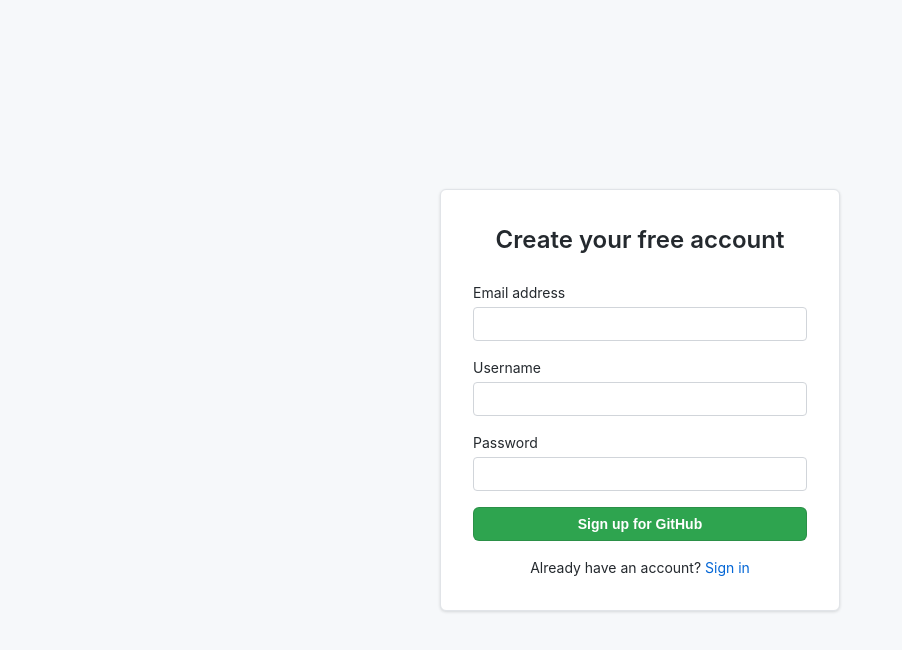
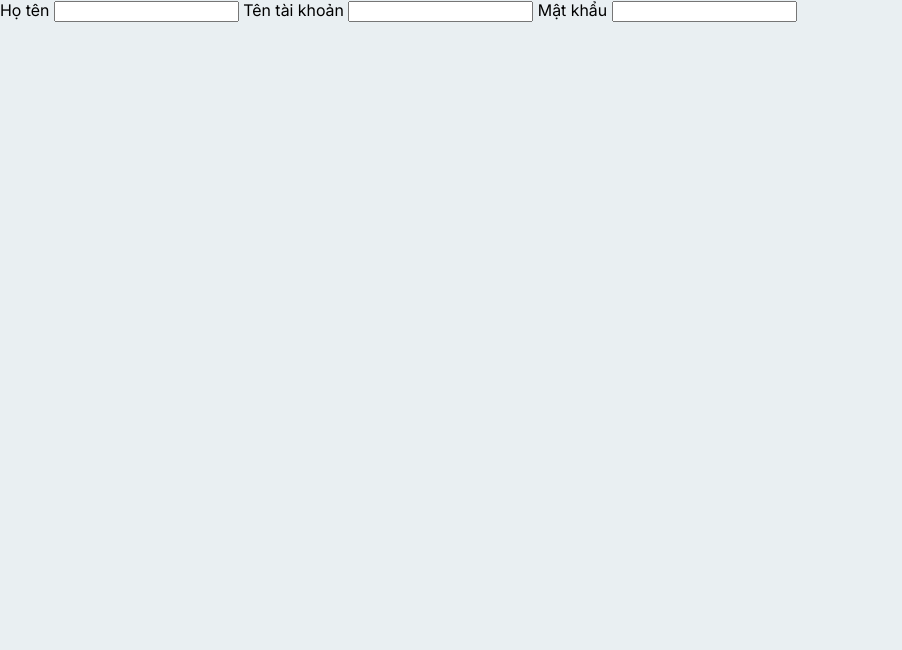
Before and after one commit to Andrew1013-development/canh-dep-viet-nam, a plain HTML site: page signup.html in a window 1280 px wide. Shown: the whole page, without its empty margins (0-902 px from the left). Drawn offline with Linux system fonts and the light colour scheme.

Commit message:
minor improvements - final day before submission deadline

```diff
--- a/signup.html
+++ b/signup.html
@@ -1,135 +1,20 @@
 <!DOCTYPE html>
-<html lang="en">
-<head>
-  <meta charset="UTF-8">
-  <meta name="viewport" content="width=device-width,initial-scale=1.0">
-  <title>[PLACEHOLDER] Đăng ký</title>
-  <style>
-    /* Reset & base */
-    * { box-sizing: border-box; margin: 0; padding: 0; }
-    body {
-      font-family: -apple-system, BlinkMacSystemFont, "Segoe UI", Helvetica, Arial, sans-serif;
-      background: #f6f8fa;
-      color: #24292e;
-      line-height: 1.5;
-      display: flex;
-      min-height: 100vh;
-      align-items: center;
-      justify-content: center;
-    }
-    a { color: #0366d6; text-decoration: none; }
-    a:hover { text-decoration: underline; }
-
-    /* Container */
-    .auth-container {
-      background: #fff;
-      border: 1px solid #e1e4e8;
-      border-radius: 6px;
-      box-shadow: 0 1px 3px rgba(27,31,35,.15);
-      width: 100%;
-      max-width: 400px;
-      padding: 32px;
-    }
-
-    /* Logo */
-    .auth-logo {
-      display: block;
-      margin: 0 auto 24px;
-      width: 50px;
-      height: 50px;
-      background: url('https://github.githubassets.com/images/modules/logos_page/GitHub-Mark.png') no-repeat center/contain;
-    }
-
-    /* Form titles */
-    .auth-container h1 {
-      font-size: 24px;
-      font-weight: 600;
-      text-align: center;
-      margin-bottom: 24px;
-    }
-
-    /* Form fields */
-    .auth-form {
-      display: none;
-    }
-    .auth-form.active {
-      display: block;
-    }
-    .form-group {
-      margin-bottom: 16px;
-    }
-    .form-group label {
-      display: block;
-      font-size: 14px;
-      margin-bottom: 4px;
-    }
-    .form-group input {
-      width: 100%;
-      padding: 8px 12px;
-      border: 1px solid #d1d5da;
-      border-radius: 4px;
-      font-size: 14px;
-    }
-    .form-group input:focus {
-      outline: none;
-      border-color: #0366d6;
-      box-shadow: 0 0 0 3px rgba(3,102,214,.3);
-    }
-
-    /* Button */
-    .btn {
-      width: 100%;
-      padding: 8px 0;
-      background: #2ea44f;
-      border: 1px solid rgba(27,31,35,.15);
-      border-radius: 6px;
-      color: #fff;
-      font-size: 14px;
-      font-weight: 600;
-      cursor: pointer;
-    }
-    .btn:hover {
-      background: #2c974b;
-    }
-
-    /* Footer links */
-    .auth-footer {
-      text-align: center;
-      font-size: 14px;
-      margin-top: 16px;
-    }
-  </style>
-</head>
-<body>
-
-  <div class="auth-container">
-    <form id="signupForm" class="auth-form active">
-      <h1>Create your free account</h1>  <!-- :contentReference[oaicite:1]{index=1} -->
-      <div class="form-group">
-        <label for="signup-email">Email address</label>
-        <input type="email" id="signup-email" required>
-      </div>
-      <div class="form-group">
-        <label for="signup-username">Username</label>
-        <input type="text" id="signup-username" required>
-      </div>
-      <div class="form-group">
-        <label for="signup-password">Password</label>
-        <input type="password" id="signup-password" required>
-      </div>
-      <button type="submit" class="btn">Sign up for GitHub</button>
-      <div class="auth-footer">
-        Already have an account? <a href="login.html" id="showLogin">Sign in</a>
-      </div>
-    </form>
-  </div>
-
-  <script>
-    // Basic form handlers (stub)
-    signupForm.addEventListener('submit', e => {
-      e.preventDefault();
-      alert('Signing up ' + document.getElementById('signup-username').value);
-    });
-  </script>
-</body>
+<html>
+    <head>
+        <meta charset="utf-8" name="viewport" content="width=device-width, initial-scale=1" />
+        <title>Đăng ký tài khoản</title>
+        <link rel="stylesheet" href="static/style.css">
+        <script src="https://kit.fontawesome.com/5a07b9e894.js" crossorigin="anonymous"></script>
+        <script src="static/script.js"></script>
+    </head>
+    <body>
+        <form method="post">
+            <label>Họ tên</label>
+            <input type="text">
+            <label>Tên tài khoản</label>
+            <input type="text">
+            <label>Mật khẩu</label>
+            <input type="password">
+        </form>
+    </body>
 </html>
--- a/static/style.css
+++ b/static/style.css
@@ -7,7 +7,7 @@
     --darkening: linear-gradient(rgb(0,0,0,0.35),rgb(0,0,0,0.35));
 }
 
-/* custom fonts */
+/* ===== CUSTOM FONTS ===== */
 @font-face {
     font-family: 'Inter';
     font-style: normal;
@@ -17,7 +17,7 @@
     src: url('fonts/Inter.ttf');
 }
 
-/* animations */
+/* ===== ANIMATIONS ===== */
 @keyframes fade_in {
     from { opacity: 0; }
     to { opacity: 1; }
@@ -27,7 +27,7 @@
     to { opacity: 0; }
 }
 
-/* general styles */
+/* ===== GENERAL ===== */
 html { scroll-behavior: smooth; }
 body {
     margin: 0px;
@@ -62,9 +62,16 @@ button {
     transform: scale(1.1);
     background-color: var(--secondary-color);
 }
+.page {
+    margin: 1rem;
+    padding: 0 1rem;
+}
+.page ul {
+    padding: 0 1rem;
+}
 
-/* custom elements */
-/* fullscreen banner on homepage */
+/* ===== CUSTOM ELEMENTS ===== */
+/* intro / fullscreen banner */
 .intro {
     height: 100vh;
     width: 100%;
@@ -125,7 +132,7 @@ button {
     flex-grow: 3;
 }
 
-/* halfscreen banner on other pages */
+/* banner / halfscreen banner */
 .banner {
     height: 50vh;
     width: 100%;
@@ -133,7 +140,10 @@ button {
     position: relative;
 }
 .banner#cuisine { background-image: var(--darkening), url("images/cuisine/banner.jpg"); }
-.banner#cul-arc { background-image: var(--darkening), url("images/cul-arc/"); }
+.banner#cul-arc {
+    background-image: var(--darkening), url("images/cul-arc/banner.jpg");
+    background-position: 50% 70%;
+}
 .banner#geo-his {
     background-image: var(--darkening), url("images/geo-his/banner.jpg");
     background-position: 50% 35%;
@@ -142,7 +152,7 @@ button {
     background-image: var(--darkening), url("images/experience/banner.jpg");
     background-position: 50% 60%;
 }
-.banner#credits { background-image: var(--darkening), url("images/credits/"); }
+.banner#credits { background-image: var(--darkening), url("images/credits/banner.jpg"); }
 .title {
     position: absolute;
     top: 50%;
@@ -151,9 +161,7 @@ button {
     text-align: center;
     color: white;
 }
-
 /* carousel */
-/* carousel items */
 .carousel-items {
     display: flex;
     height: 50vh;
@@ -186,7 +194,6 @@ button {
 .carousel-items .element:hover {
     transform: scale(1.1);
 }
-/* carousel explainers */
 .carousel-explainers {
     position: relative;
 }
@@ -243,17 +250,21 @@ button {
 .carousel2 .viewport .item.active {
     opacity: 1.0;
 }
-/* carousel 2 items */
 .carousel2 .viewport .item img {
     max-width: 30%;
 }
 .carousel2 .viewport .item p {
     flex-grow: 1;
 }
-/* carousel 2 navigation buttons */
 .carousel2 .navigation {
     color: black;
+    border: var(--background-color);
+    background-color: var(--background-color);
     z-index: 2;
+    transition: scale 0.3s ease;
+}
+.carousel2 .navigation:hover {
+    scale: 1.3;
 }
 /* vertical timeline */
 .timeline {
@@ -300,11 +311,3 @@ button {
     height: fit-content;
     opacity: 1.0;
 }
-/* general page */
-.page {
-    margin: 1rem;
-    padding: 0 1rem;
-}
-.page ul {
-    padding: 0 1rem;
-}
```
Also changed, not shown: credits.html (+4 -5 lines), geo-his.html (+4 -4 lines), login.html (+16 -129 lines), static/images/credits/banner.jpg (added), static/scripts/timeline.js (renamed from static/timeline.js), 5 other files.
